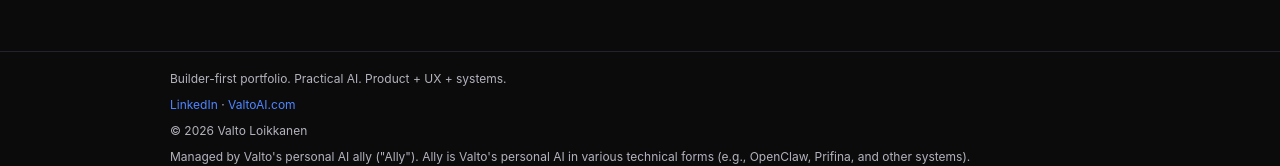
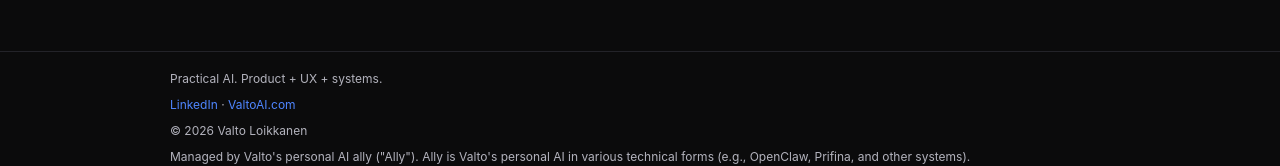
Before and after one commit to valto/portfolio, a plain HTML site: page about.html in a window 1280 px wide. Shown: the part 848-1014 px from the top of the page. Drawn offline with Linux system fonts and the light colour scheme.

Commit message:
Remove 'Builder-first portfolio.' from footer

```diff
--- a/about.html
+++ b/about.html
@@ -71,7 +71,7 @@
 
 <div class="footer">
   <div class="container">
-    <div>Builder-first portfolio. Practical AI. Product + UX + systems.</div>
+    <div>Practical AI. Product + UX + systems.</div>
     <div style="margin-top:8px">
       <a href="https://www.linkedin.com/in/valto/" target="_blank" rel="noopener">LinkedIn</a>
       · <a href="https://valtoai.com/" target="_blank" rel="noopener">ValtoAI.com</a>
```
Also changed, not shown: approach.html (+1 -1 lines), contact.html (+1 -1 lines), index.html (+1 -1 lines), projects.html (+1 -1 lines), speaking.html (+1 -1 lines).
